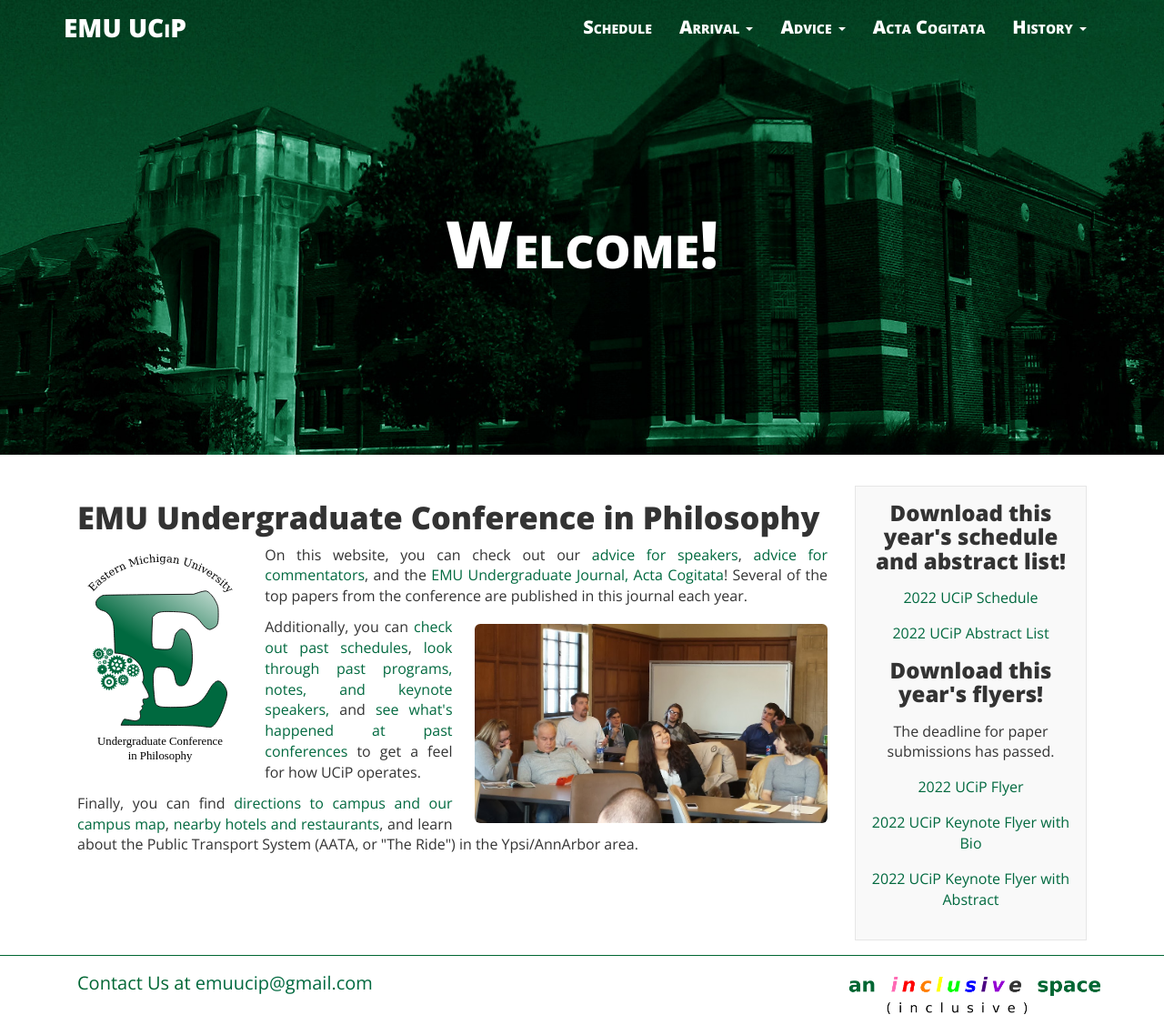
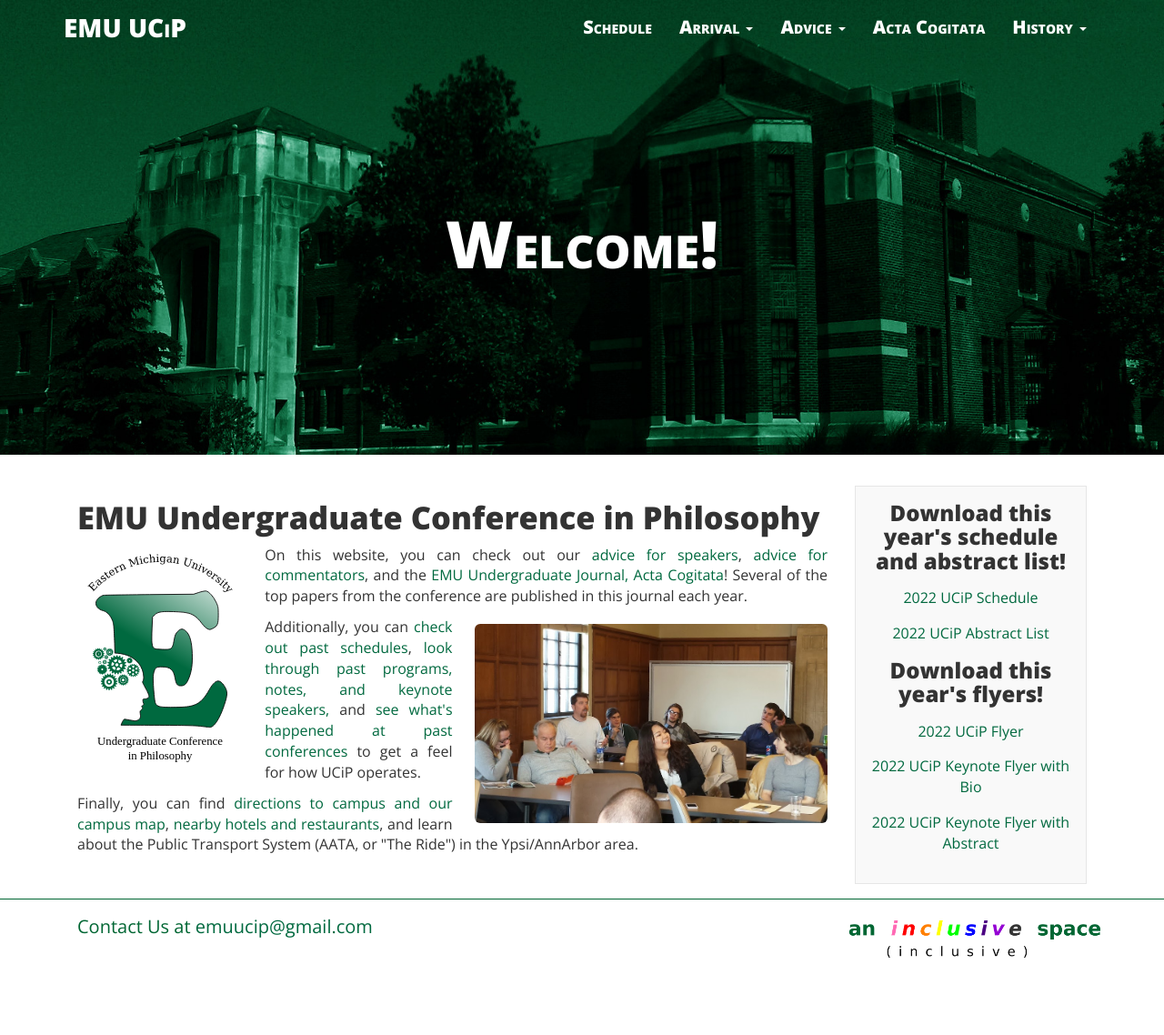
Before and after one commit to ucip/ucip.github.io, a Jekyll site: the page built from index.html, in a window 1280 px wide. Shown: the whole page at 91% size. Built offline with Jekyll 4.4.1, drawn with Linux system fonts in a browser that asks for light colours; nearby versions of some CDN libraries; after the commit the page ends 1076 px from its top, so only the background shows below that.

Commit message:
Update box.html

```diff
--- a/_includes/box.html
+++ b/_includes/box.html
@@ -28,7 +28,6 @@
     <p class="text-center announcement-text"><a href="{{ site.baseurl }}/docs/2022-program.pdf">2022 UCiP Schedule</a></p>
     <p class="text-center announcement-text"><a href="{{ site.baseurl }}/docs/2022-abstracts.pdf">2022 UCiP Abstract List</a></p>
     <h3 class="text-center post-list-header">Download this year's flyers!</h3>
-    <p class="text-center announcement-text">The deadline for paper submissions has passed.</p>
     <p class="text-center announcement-text"><a href="{{ site.baseurl }}/docs/2022_flyer.pdf">2022 UCiP Flyer</a></p>
     <p class="text-center announcement-text"><a href="{{ site.baseurl }}/docs/2022_flyer_keynote.pdf">2022 UCiP Keynote Flyer with Bio</a></p>
     <p class="text-center announcement-text"><a href="{{ site.baseurl }}/docs/2022_flyer_keynote_abstract.pdf">2022 UCiP Keynote Flyer with Abstract</a></p>
```
